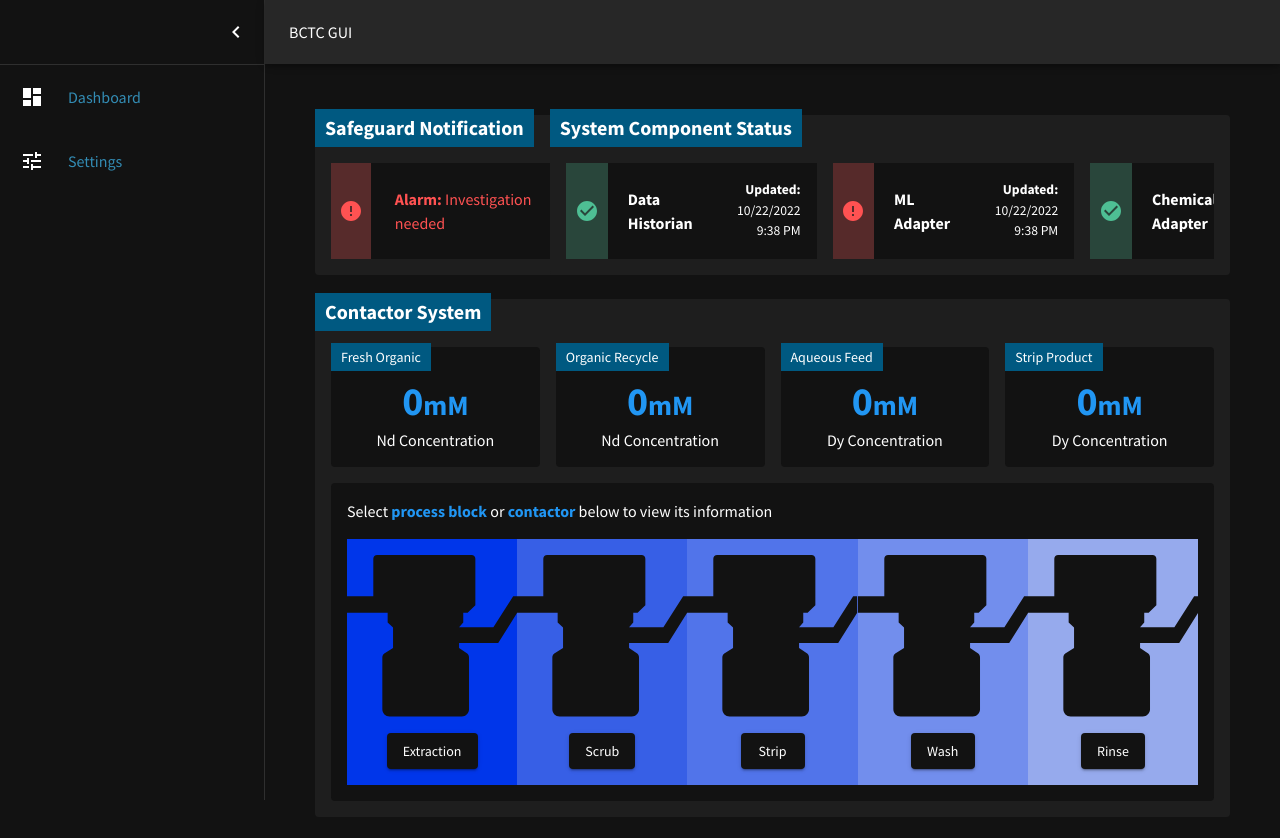
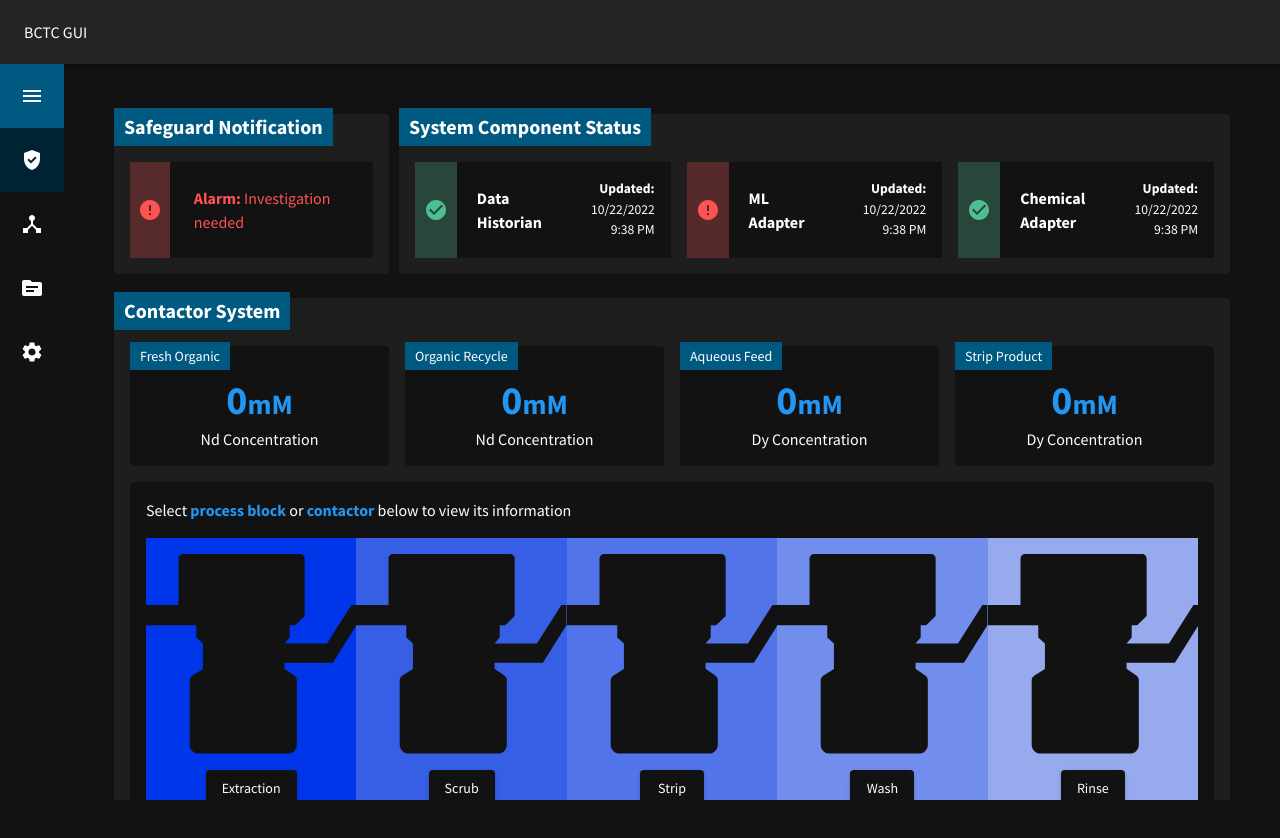
Before and after one commit to IdahoLabResearch/Solvent_Extraction_Experiment_GUI, a React (Vite) app: page / in a window 1280 px wide. Shown: the top 838 px of the page. After the commit the page ends 800 px from the top, so only its background shows below. Built offline with nearby package versions, Linux system fonts and the light colour scheme; data requests are answered from the project's data file.

Commit message:
finished drawer and header updates

```diff
--- a/src/components/coreapp/ContentCardInline.tsx
+++ b/src/components/coreapp/ContentCardInline.tsx
@@ -25,6 +25,7 @@ export default function ContentCardInline(props: any) {
         overflow: 'visible',
         backgroundColor: 'var(--color-gray-darkest)',
         height: '100%',
+        position: 'relative'
       }}
       className={classes}
     >
@@ -74,15 +75,3 @@ export default function ContentCardInline(props: any) {
     </Card>
   );
 }
-
-// ContentCardInline.defaultProps = {
-//   title: '',
-//   className: '',
-// };
-
-// ContentCardInline.propTypes = {
-//   data: PropTypes.object,
-//   title: PropTypes.string,
-//   children: PropTypes.node.isRequired,
-//   className: PropTypes.string,
-// };
--- a/src/components/coreapp/Drawer.tsx
+++ b/src/components/coreapp/Drawer.tsx
@@ -1,119 +1,75 @@
 // React
 import * as React from 'react';
-import { Link } from 'react-router-dom';
 
 // Hooks
+import { useState, useEffect } from 'react';
 import { useAppSelector, useAppDispatch } from '../../app/hooks/reduxTypeScriptHooks';
 
-// Import Redux actions
+// Import Packages
+import { v4 as uuidv4 } from 'uuid';
+
+// Import Redux Actions
 import { appStateActions } from '../../app/store/index';
-
-// MUI Styles
-import { styled, useTheme, Theme, CSSObject } from '@mui/material/styles';
 
 // MUI Components
 import {
   Box,
-  Divider,
-  IconButton,
+  Drawer,
   List,
   ListItem,
+  ListItemIcon,
   ListItemButton,
-  ListItemIcon,
-  ListItemText,
-  Paper,
-  Toolbar,
+  Tooltip,
+  Typography,
 } from '@mui/material';
-import MuiDrawer from '@mui/material/Drawer';
-import MuiAppBar, { AppBarProps as MuiAppBarProps } from '@mui/material/AppBar';
+
 
 // MUI Icons
-import ChevronLeftIcon from '@mui/icons-material/ChevronLeft';
-import ChevronRightIcon from '@mui/icons-material/ChevronRight';
-import TuneIcon from '@mui/icons-material/Tune';
-import DashboardIcon from '@mui/icons-material/Dashboard';
+import DeviceHubIcon from '@mui/icons-material/DeviceHub';
+import MenuIcon from '@mui/icons-material/Menu';
+import MenuOpenIcon from '@mui/icons-material/MenuOpen';
+import GppGoodIcon from '@mui/icons-material/GppGood';
+import InfoIcon from '@mui/icons-material/Info';
+import SourceIcon from '@mui/icons-material/Source';
+import SettingsIcon from '@mui/icons-material/Settings';
+
+// Custom Components
+import DrawerContentsComponents from '../../layouts/drawercontents/DrawerContentsComponents';
+import DrawerContentsSafeguards from '../../layouts/drawercontents/DrawerContentsSafeguards';
+import DrawerContentsSettings from '../../layouts/drawercontents/DrawerContentsSettings';
+import DrawerContentsSources from '../../layouts/drawercontents/DrawerContentsSources';
 
 // Styles
 import '../../styles/App.scss';
 // @ts-ignore
 import COLORS from '../../../src/styles/variables';
 
-const drawerWidth = 265;
+type Props = {};
 
-const openedMixin = (theme: Theme): CSSObject => ({
-  width: drawerWidth,
-  transition: theme.transitions.create('width', {
-    easing: theme.transitions.easing.sharp,
-    duration: theme.transitions.duration.enteringScreen,
-  }),
-  overflowX: 'hidden',
-});
+const DrawerLeft: React.FC<Props> = ({}) => {
 
-const closedMixin = (theme: Theme): CSSObject => ({
-  transition: theme.transitions.create('width', {
-    easing: theme.transitions.easing.sharp,
-    duration: theme.transitions.duration.leavingScreen,
-  }),
-  overflowX: 'hidden',
-  width: `calc(${theme.spacing(7)} + 1px)`,
-  [theme.breakpoints.up('sm')]: {
-    width: `calc(${theme.spacing(8)} + 1px)`,
-  },
-});
+  const [selected, setSelected] = useState('safeguards');
 
-const DrawerHeader = styled('div')(({ theme }) => ({
-  display: 'flex',
-  alignItems: 'center',
-  justifyContent: 'flex-end',
-  padding: theme.spacing(0, 1),
-  // necessary for content to be below app bar
-  ...theme.mixins.toolbar,
-}));
+  const dispatch = useAppDispatch();
 
-interface AppBarProps extends MuiAppBarProps {
-  open?: boolean;
-}
+  // useEffect(() => {
+  //   async function getNodes() {
+  //     const token = localStorage.getItem('user.token');
 
-const AppBar = styled(MuiAppBar, {
-  shouldForwardProp: (prop) => prop !== 'open',
-})<AppBarProps>(({ theme, open }) => ({
-  zIndex: theme.zIndex.drawer + 1,
-  transition: theme.transitions.create(['width', 'margin'], {
-    easing: theme.transitions.easing.sharp,
-    duration: theme.transitions.duration.leavingScreen,
-  }),
-  ...(open && {
-    marginLeft: drawerWidth,
-    width: `calc(100% - ${drawerWidth}px)`,
-    transition: theme.transitions.create(['width', 'margin'], {
-      easing: theme.transitions.easing.sharp,
-      duration: theme.transitions.duration.enteringScreen,
-    }),
-  }),
-}));
+  //     await axios.get ( `${location.origin}/containers/${containerId}/graphs/nodes`,
+  //       {
+  //         headers: {
+  //           Authorization: token
+  //         }
+  //       }).then (
+  //         (response: any) => {
+  //           setNodes(queryFilterData(searchQuery, response.data.value))
+  //         }
+  //       )
+  //   }
 
-const Drawer = styled(MuiDrawer, { shouldForwardProp: (prop) => prop !== 'open' })(
-  ({ theme, open }) => ({
-    width: drawerWidth,
-    flexShrink: 0,
-    whiteSpace: 'nowrap',
-    boxSizing: 'border-box',
-    ...(open && {
-      ...openedMixin(theme),
-      '& .MuiDrawer-paper': openedMixin(theme),
-    }),
-    ...(!open && {
-      ...closedMixin(theme),
-      '& .MuiDrawer-paper': closedMixin(theme),
-    }),
-  }),
-);
-
-export default function MiniDrawer(props: any) {
-  const { children } = props;
-
-  const theme = useTheme();
-  const dispatch = useAppDispatch();
+  //   getNodes();
+  // }, []);
 
   type openDrawerLeftState = boolean;
   const openDrawerLeftState: openDrawerLeftState = useAppSelector((state: any) => state.appState.openDrawerLeft);
@@ -123,61 +79,198 @@ export default function MiniDrawer(props: any) {
 
   const handleToggleOpenDrawerLeft = () => {
     dispatch(appStateActions.toggleDrawerLeft());
+    if (openDrawerLeftWidth === 64) {
+      dispatch(appStateActions.setDrawerLeftWidth(430));
+    } else if (openDrawerLeftWidth === 430 || openDrawerLeftWidth === 800) {
+      dispatch(appStateActions.setDrawerLeftWidth(64));
+    }
   };
 
+  // Menu links and menu link selection
+  const menuLinkList = [
+    {
+      title: 'Safeguards',
+      icon: GppGoodIcon,
+      pane: 'safeguards'
+    },
+    {
+      title: 'Components',
+      icon: DeviceHubIcon,
+      pane: 'components'
+    },
+    {
+      title: 'Sources',
+      icon: SourceIcon,
+      pane: 'sources'
+    },
+    {
+      title: 'Settings',
+      icon: SettingsIcon,
+      pane: 'settings'
+    },
+  ]
+
+  const handleSelectMenuLink = (selectedLink: string) => {
+    setSelected(selectedLink);
+    if (openDrawerLeftState === false) {
+      dispatch(appStateActions.toggleDrawerLeft());
+    }
+    dispatch(appStateActions.setDrawerLeftWidth(430));
+  };
+
+  // Component display switching
+  const menuItemMatchesComponent = (pane: string) => selected === pane;
+
   return (
-    <Drawer variant="permanent" open={openDrawerLeftState}>
-      <DrawerHeader>
-        <IconButton onClick={handleToggleOpenDrawerLeft}>
-          {theme.direction === 'rtl' ? <ChevronRightIcon /> : <ChevronLeftIcon />}
-        </IconButton>
-      </DrawerHeader>
-      <Divider />
-
-      <List>
-        <ListItem component={Link} to="/" key="Math.random()" disablePadding>
+    <Drawer variant="permanent" open={openDrawerLeftState}
+      sx={{
+        position: 'relative',
+        height: 'auto',
+        display: 'flex',
+        '& > .MuiDrawer-paper': {
+          border: 'none',
+          position: 'relative',
+          height: 'auto',
+          display: 'flex',
+        },
+        ...(openDrawerLeftState === true && {
+          transition: 'width .4s',
+          width: openDrawerLeftWidth,
+          '& .MuiDrawer-paper': {
+            transition: 'width .4s',
+            width: openDrawerLeftWidth
+          }
+        }),
+        ...(openDrawerLeftState === false && {
+          transition: 'width .4s',
+          width: '64px',
+          '& .MuiDrawer-paper': {
+            transition: 'width .4s',
+            width: '64px'
+          }
+        })
+      }}
+    >
+      <Box sx={{ display: 'flex', height: '100%', flexDirection: 'row'}}>
+        <Box sx={{ width: '64px', height: '100%' }}>
+          <List sx={{ p: 0 }}>
+            {/* Hamburger menu icon to open and close Drawer */}
+            <ListItem key={uuidv4()} disablePadding>
               <ListItemButton
                 sx={{
-              minHeight: 48,
-              justifyContent: openDrawerLeftState ? 'initial' : 'center',
+                  minHeight: 64,
                   px: 2.5,
+                  backgroundColor: `${COLORS.colorPrimary} !important`,
+                  '&.Mui-selected': {
+                    backgroundColor: `${COLORS.colorSecondary} !important`
+                  },
+                  '&.Mui-focusVisible': {
+                    backgroundColor: `${COLORS.colorSecondary} !important`
+                  },
+                  '&:hover': {
+                    backgroundColor: `${COLORS.colorSecondary} !important`
+                  }
                 }}
+                onClick={handleToggleOpenDrawerLeft}
               >
                 <ListItemIcon
                   sx={{
                     minWidth: 0,
-                mr: openDrawerLeftState ? 3 : 'auto',
+                    mr: 'auto',
                     justifyContent: 'center',
                   }}
                 >
-              <DashboardIcon />
+                  {openDrawerLeftState ? <MenuOpenIcon /> : <MenuIcon />}
                 </ListItemIcon>
-            <ListItemText primary="Dashboard" sx={{ opacity: openDrawerLeftState ? 1 : 0, color: COLORS.colorSecondary }} />
               </ListItemButton>
             </ListItem>
-      </List>
-      <List>
-        <ListItem component={Link} to="/settings" key="Math.random()" disablePadding>
+
+            {/* Drawer Menu link list */}
+            {menuLinkList.map((menuLinkItem, index) => {
+              const MenuLinkItemIcon = menuLinkItem.icon;
+              return (
+                <ListItem key={uuidv4()} disablePadding>
                   <ListItemButton
                     sx={{
-              minHeight: 48,
-              justifyContent: openDrawerLeftState ? 'initial' : 'center',
+                      minHeight: 64,
                       px: 2.5,
+                      '&.Mui-selected': {
+                        backgroundColor: `${COLORS.colorListSelectBlue} !important`
+                      },
+                      '&.Mui-focusVisible': {
+                        backgroundColor: `${COLORS.colorListSelectBlue} !important`
+                      },
+                      '&:hover': {
+                        backgroundColor: `${COLORS.colorListSelectBlue} !important`
+                      }
                     }}
+                    selected={menuItemMatchesComponent(menuLinkItem.pane)}
+                    onClick={() => handleSelectMenuLink(menuLinkItem.pane)}
                   >
                     <ListItemIcon
                       sx={{
                         minWidth: 0,
-                mr: openDrawerLeftState ? 3 : 'auto',
+                        mr: 'auto',
                         justifyContent: 'center',
                       }}
                     >
-              <TuneIcon />
+                      <MenuLinkItemIcon />
                     </ListItemIcon>
-            <ListItemText primary="Settings" sx={{ opacity: openDrawerLeftState ? 1 : 0, color: COLORS.colorSecondary }} />
                   </ListItemButton>
                 </ListItem>
+              )
+            })}
           </List>
+        </Box>
+        <Box sx={{ display: 'flex', flex: '1 1 100%', flexDirection: 'column'}}>
+          <Box sx={{ flex: '1, 1, auto', display: 'flex', flexDirection: 'row', alignItems: 'center', padding: '16px' }}>
+            <Typography
+              variant="h3"
+              sx={{
+                alignItems: 'center',
+                padding: '5px 0px'
+              }}
+            >
+              { selected === 'safeguards' ? 'Safeguards'
+                : selected === 'components' ? 'System Components'
+                : selected === 'sources' ? 'Sources'
+                : selected === 'settings' ? 'Settings'
+                : null
+              }
+            </Typography>
+            <Tooltip title={
+              selected === 'safeguards' ? 'View safeguards notifications'
+              : selected === 'components' ? 'View system component health'
+              : selected === 'sources' ? 'View and change Sources'
+              : selected === 'settings' ? 'View and edit Settings'
+              : null
+            }>
+              <InfoIcon
+                sx={{
+                  marginLeft: '10px',
+                  marginRight: '10px',
+                  height: '15px',
+                  width: '15px'
+                }}
+              />
+            </Tooltip>
+          </Box>
+          {selected === 'safeguards' &&
+            <DrawerContentsSafeguards />
+          }
+          {selected === 'components' &&
+            <DrawerContentsComponents />
+          }
+          {selected === 'sources' &&
+            <DrawerContentsSources />
+          }
+          {selected === 'settings' &&
+            <DrawerContentsSettings />
+          }
+        </Box>
+      </Box>
     </Drawer>
   );
 }
+
+export default DrawerLeft;
--- a/src/components/coreapp/Header.tsx
+++ b/src/components/coreapp/Header.tsx
@@ -1,91 +1,119 @@
+// // React
+// import * as React from 'react';
+
+// // Hooks
+// import { useAppSelector, useAppDispatch } from '../../app/hooks/reduxTypeScriptHooks';
+
+// // Import Redux actions
+// import { appStateActions } from '../../app/store/index';
+
+// // MUI Styles
+// import { styled } from '@mui/material/styles';
+
+// // MUI Components
+// import {
+//   IconButton,
+//   Toolbar,
+//   Typography
+// } from '@mui/material';
+// import MuiAppBar, { AppBarProps as MuiAppBarProps } from '@mui/material/AppBar';
+
+// // MUI Icons
+// import MenuIcon from '@mui/icons-material/Menu';
+
+// // Import styles
+// import '../../styles/App.scss';
+// // @ts-ignore
+// import COLORS from '../../styles/variables';
+
+// const DrawerHeader = styled('div')(({ theme }) => ({
+//   display: 'flex',
+//   alignItems: 'center',
+//   justifyContent: 'flex-end',
+//   padding: theme.spacing(0, 1),
+//   // necessary for content to be below app bar
+//   ...theme.mixins.toolbar,
+// }));
+
+// interface AppBarProps extends MuiAppBarProps {
+//   open?: boolean;
+// }
+
+// const AppBar = styled(MuiAppBar, {
+//   shouldForwardProp: (prop) => prop !== 'open',
+// })<AppBarProps>(({ theme, open }) => ({
+//   zIndex: theme.zIndex.drawer + 1,
+//   transition: theme.transitions.create(['width', 'margin'], {
+//     easing: theme.transitions.easing.sharp,
+//     duration: theme.transitions.duration.leavingScreen,
+//   }),
+//   ...(open && {
+//     marginLeft: useAppSelector((state: any) => state.appState.openDrawerLeftWidth),
+//     width: `calc(100% - ${useAppSelector((state: any) => state.appState.openDrawerLeftWidth)}px)`,
+//     transition: theme.transitions.create(['width', 'margin'], {
+//       easing: theme.transitions.easing.sharp,
+//       duration: theme.transitions.duration.enteringScreen,
+//     }),
+//   }),
+// }));
+
+// export default function Header(props: any) {
+//   const dispatch = useAppDispatch();
+
+//   type openDrawerLeftState = boolean;
+//   const openDrawerLeftState: openDrawerLeftState = useAppSelector((state: any) => state.appState.openDrawerLeft);
+
+//   type openDrawerLeftWidth = number;
+//   const openDrawerLeftWidth: openDrawerLeftWidth = useAppSelector((state: any) => state.appState.openDrawerLeftWidth);
+
+//   const handleToggleOpenDrawerLeft = () => {
+//     dispatch(appStateActions.toggleDrawerLeft());
+//   };
+
+//   return (
+//     <AppBar position="fixed" open={openDrawerLeftState}>
+//       <Toolbar>
+//         <IconButton
+//           color="inherit"
+//           aria-label="open drawer"
+//           onClick={handleToggleOpenDrawerLeft}
+//           edge="start"
+//           sx={{
+//             marginRight: 5,
+//             ...(openDrawerLeftState && { display: 'none' }),
+//           }}
+//         >
+//           <MenuIcon />
+//         </IconButton>
+//         <Typography variant="h1" noWrap component="div">
+//           BCTC GUI
+//         </Typography>
+//       </Toolbar>
+//     </AppBar>
+//   );
+// }
+
 // React
 import * as React from 'react';
 
-// Hooks
-import { useAppSelector, useAppDispatch } from '../../app/hooks/reduxTypeScriptHooks';
-
-// Import Redux actions
-import { appStateActions } from '../../app/store/index';
-
-// MUI Styles
-import { styled } from '@mui/material/styles';
-
 // MUI Components
 import {
-  IconButton,
+  AppBar,
+  Box,
+  Paper,
   Toolbar,
   Typography
 } from '@mui/material';
-import MuiAppBar, { AppBarProps as MuiAppBarProps } from '@mui/material/AppBar';
 
-// MUI Icons
-import MenuIcon from '@mui/icons-material/Menu';
-
-// Import styles
-import '../../styles/App.scss';
+// Styles
 // @ts-ignore
 import COLORS from '../../styles/variables';
 
-const DrawerHeader = styled('div')(({ theme }) => ({
-  display: 'flex',
-  alignItems: 'center',
-  justifyContent: 'flex-end',
-  padding: theme.spacing(0, 1),
-  // necessary for content to be below app bar
-  ...theme.mixins.toolbar,
-}));
-
-interface AppBarProps extends MuiAppBarProps {
-  open?: boolean;
-}
-
-const AppBar = styled(MuiAppBar, {
-  shouldForwardProp: (prop) => prop !== 'open',
-})<AppBarProps>(({ theme, open }) => ({
-  zIndex: theme.zIndex.drawer + 1,
-  transition: theme.transitions.create(['width', 'margin'], {
-    easing: theme.transitions.easing.sharp,
-    duration: theme.transitions.duration.leavingScreen,
-  }),
-  ...(open && {
-    marginLeft: useAppSelector((state: any) => state.appState.openDrawerLeftWidth),
-    width: `calc(100% - ${useAppSelector((state: any) => state.appState.openDrawerLeftWidth)}px)`,
-    transition: theme.transitions.create(['width', 'margin'], {
-      easing: theme.transitions.easing.sharp,
-      duration: theme.transitions.duration.enteringScreen,
-    }),
-  }),
-}));
-
 export default function Header(props: any) {
-  const dispatch = useAppDispatch();
-
-  type openDrawerLeftState = boolean;
-  const openDrawerLeftState: openDrawerLeftState = useAppSelector((state: any) => state.appState.openDrawerLeft);
-
-  type openDrawerLeftWidth = number;
-  const openDrawerLeftWidth: openDrawerLeftWidth = useAppSelector((state: any) => state.appState.openDrawerLeftWidth);
-
-  const handleToggleOpenDrawerLeft = () => {
-    dispatch(appStateActions.toggleDrawerLeft());
-  };
-
   return (
-    <AppBar position="fixed" open={openDrawerLeftState}>
-      <Toolbar>
-        <IconButton
-          color="inherit"
-          aria-label="open drawer"
-          onClick={handleToggleOpenDrawerLeft}
-          edge="start"
-          sx={{
-            marginRight: 5,
-            ...(openDrawerLeftState && { display: 'none' }),
-          }}
-        >
-          <MenuIcon />
-        </IconButton>
-        <Typography variant="h1" noWrap component="div">
+    <AppBar elevation={3} color={"secondary"} >
+      <Toolbar >
+        <Typography variant="h6" noWrap component="div">
           BCTC GUI
         </Typography>
       </Toolbar>
--- a/src/layouts/MainScaffold.tsx
+++ b/src/layouts/MainScaffold.tsx
@@ -24,11 +24,17 @@ export default function MainScaffold(props: any) {
   const theme = useTheme();
 
   return (
-    <Box sx={{ display: 'flex' }}>
-      <Header />
-      <Drawer />
-      <Box component="main" sx={{ flexGrow: 1, padding: '85px 20px 20px' }}>
-        {children}
+    <Box sx={{ display: 'grid', gridTemplateRows: 'minmax(64px, auto) 1fr', overflow: 'hidden', margin: 0 }}>
+      <Box sx={{ }}>
+        <Header />
+      </Box>
+      <Box sx={{ display: 'flex', flexDirection: 'row', height: 'calc(100vh - 64px)' }}>
+
+          <Drawer />
+
+        <Box component="main" sx={{ flexGrow: 1, padding: '20px', overflow: 'auto', margin: 0 }}>
+          {children}
+        </Box>
       </Box>
     </Box>
   );
--- /dev/null
+++ b/src/layouts/drawercontents/DrawerContentsComponents.tsx
@@ -0,0 +1,32 @@
+// React
+import * as React from 'react';
+
+// Hooks
+import { useAppSelector } from '../../app/hooks/reduxTypeScriptHooks';
+
+// MUI Components
+import {
+  Box,
+} from '@mui/material';
+
+type Props = {};
+
+const DrawerContentsComponents: React.FC<Props> = ({}) => {
+  type openDrawerLeftState = boolean;
+  const openDrawerLeftState: openDrawerLeftState = useAppSelector((state: any) => state.appState.openDrawerLeft);
+
+  type openDrawerLeftWidth = number;
+  const openDrawerLeftWidth: openDrawerLeftWidth = useAppSelector((state: any) => state.appState.openDrawerLeftWidth);
+
+  return (
+    <Box
+      sx={{ display: 'flex', flexDirection: 'column', overflowX: 'hidden', }}
+    >
+      <Box sx={{ flex: 1, minHeight: 0, overflowX: 'hidden', overflowY: 'auto', padding: '0 16px 16px' }}>
+        Components go here
+      </Box>
+    </Box>
+  );
+}
+
+export default DrawerContentsComponents;
--- /dev/null
+++ b/src/layouts/drawercontents/DrawerContentsSafeguards.tsx
@@ -0,0 +1,32 @@
+// React
+import * as React from 'react';
+
+// Hooks
+import { useAppSelector } from '../../app/hooks/reduxTypeScriptHooks';
+
+// MUI Components
+import {
+  Box,
+} from '@mui/material';
+
+type Props = {};
+
+const DrawerContentsSafeguards: React.FC<Props> = ({}) => {
+  type openDrawerLeftState = boolean;
+  const openDrawerLeftState: openDrawerLeftState = useAppSelector((state: any) => state.appState.openDrawerLeft);
+
+  type openDrawerLeftWidth = number;
+  const openDrawerLeftWidth: openDrawerLeftWidth = useAppSelector((state: any) => state.appState.openDrawerLeftWidth);
+
+  return (
+    <Box
+      sx={{ display: 'flex', flexDirection: 'column', overflowX: 'hidden', }}
+    >
+      <Box sx={{ flex: 1, minHeight: 0, overflowX: 'hidden', overflowY: 'auto', padding: '0 16px 16px' }}>
+        Safeguards go here
+      </Box>
+    </Box>
+  );
+}
+
+export default DrawerContentsSafeguards;
--- /dev/null
+++ b/src/layouts/drawercontents/DrawerContentsSettings.tsx
@@ -0,0 +1,32 @@
+// React
+import * as React from 'react';
+
+// Hooks
+import { useAppSelector } from '../../app/hooks/reduxTypeScriptHooks';
+
+// MUI Components
+import {
+  Box,
+} from '@mui/material';
+
+type Props = {};
+
+const DrawerContentsSettings: React.FC<Props> = ({}) => {
+  type openDrawerLeftState = boolean;
+  const openDrawerLeftState: openDrawerLeftState = useAppSelector((state: any) => state.appState.openDrawerLeft);
+
+  type openDrawerLeftWidth = number;
+  const openDrawerLeftWidth: openDrawerLeftWidth = useAppSelector((state: any) => state.appState.openDrawerLeftWidth);
+
+  return (
+    <Box
+      sx={{ display: 'flex', flexDirection: 'column', overflowX: 'hidden', }}
+    >
+      <Box sx={{ flex: 1, minHeight: 0, overflowX: 'hidden', overflowY: 'auto', padding: '0 16px 16px' }}>
+        Settings go here
+      </Box>
+    </Box>
+  );
+}
+
+export default DrawerContentsSettings;
--- /dev/null
+++ b/src/layouts/drawercontents/DrawerContentsSources.tsx
@@ -0,0 +1,32 @@
+// React
+import * as React from 'react';
+
+// Hooks
+import { useAppSelector } from '../../app/hooks/reduxTypeScriptHooks';
+
+// MUI Components
+import {
+  Box,
+} from '@mui/material';
+
+type Props = {};
+
+const DrawerContentsSettings: React.FC<Props> = ({}) => {
+  type openDrawerLeftState = boolean;
+  const openDrawerLeftState: openDrawerLeftState = useAppSelector((state: any) => state.appState.openDrawerLeft);
+
+  type openDrawerLeftWidth = number;
+  const openDrawerLeftWidth: openDrawerLeftWidth = useAppSelector((state: any) => state.appState.openDrawerLeftWidth);
+
+  return (
+    <Box
+      sx={{ display: 'flex', flexDirection: 'column', overflowX: 'hidden', }}
+    >
+      <Box sx={{ flex: 1, minHeight: 0, overflowX: 'hidden', overflowY: 'auto', padding: '0 16px 16px' }}>
+        Sources go here
+      </Box>
+    </Box>
+  );
+}
+
+export default DrawerContentsSettings;
--- a/src/styles/App.scss
+++ b/src/styles/App.scss
@@ -18,6 +18,10 @@
 }
 html {
   background-color: var(--color-gray-darkest) !important;
+}
+
+body {
+  margin: 0; /* prevents scrollbars */
 }
 
 .App {
--- a/src/styles/variables.js
+++ b/src/styles/variables.js
@@ -13,6 +13,7 @@ const COLORS = {
   colorGrayDarkest: 'rgb(18, 18, 18, 1)',
   colorGrayDarker: 'rgba(30, 30, 30, 1)',
   colorGrayDark: 'rgba(255, 82, 82, 0.25)',
+  colorListSelectBlue: '#002334'
 };
 
 export default COLORS;
```
Also changed, not shown: src/app/store/index.ts (+7 -2 lines). Lines whose indentation alone changed are shown as unchanged.
